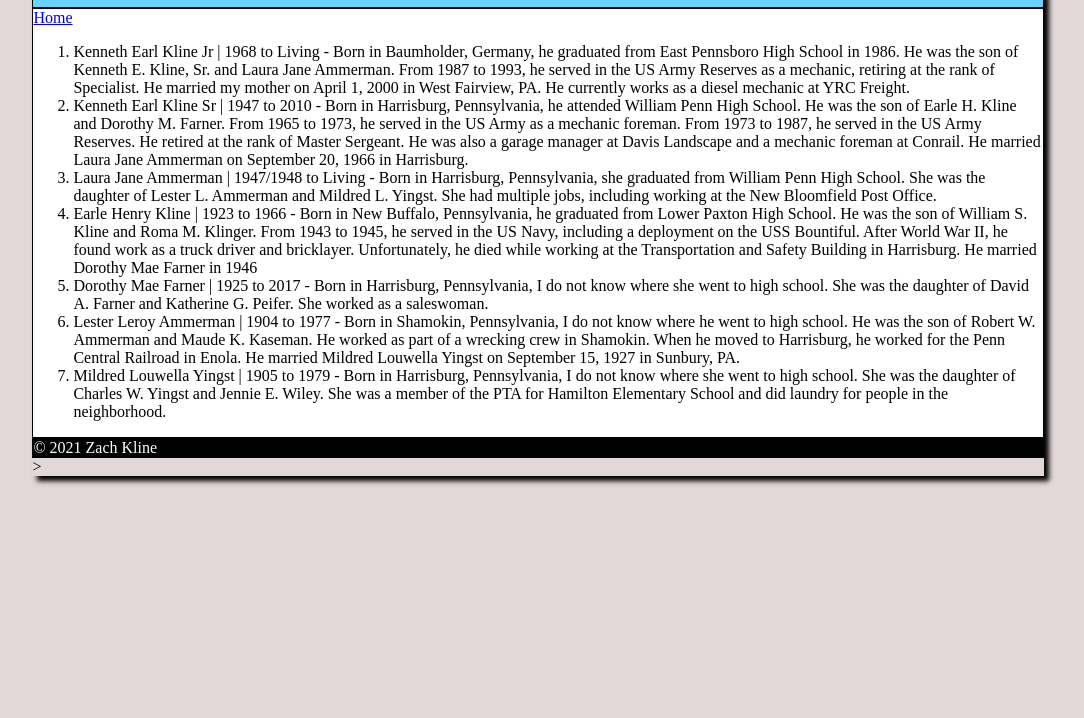
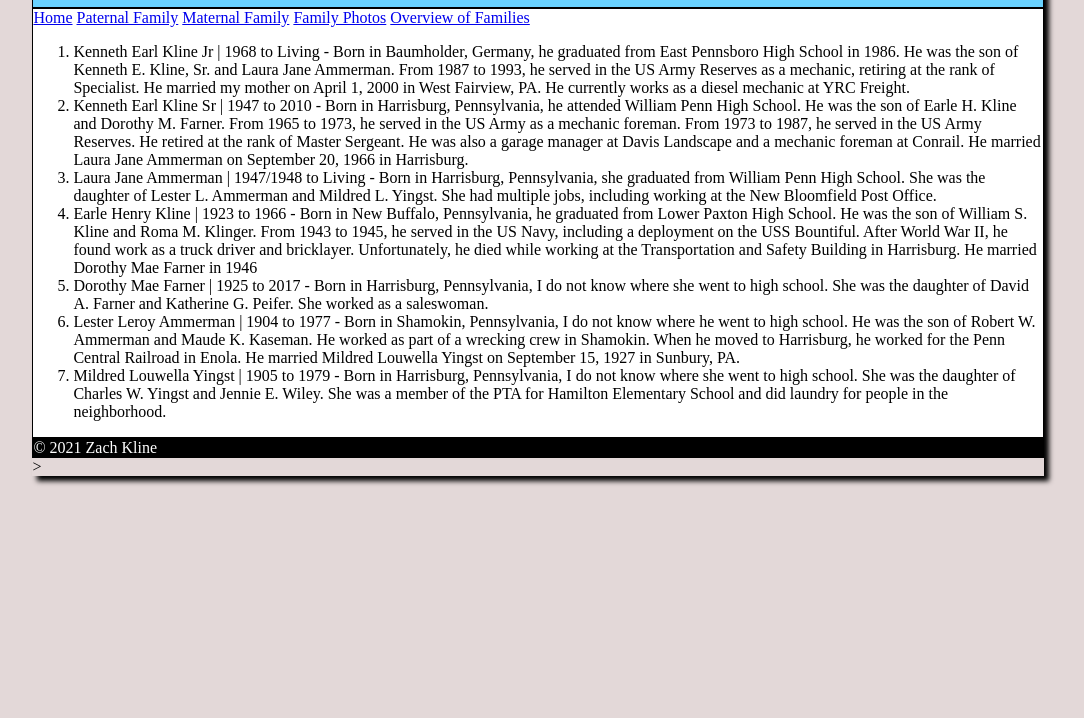
Before and after one commit to zkline12/zkline12.github.io, a plain HTML site: page Paternal.html in a window 1280 px wide. Shown: the part 82-800 px from the top of the page, without its empty margins (102-1186 px from the left). Drawn offline with Linux system fonts and the light colour scheme.

Commit message:
Update Paternal.html

```diff
--- a/Paternal.html
+++ b/Paternal.html
@@ -11,6 +11,10 @@
 			</header>
 			<div id="content">
 				<a href="https://zkline12.github.io/index.html">Home</a>
+				<a href="https://zkline12.github.io/Paternal.html">Paternal Family</a>
+				<a href="https://zkline12.github.io/Maternal.html">Maternal Family</a>
+				<a href="https://zkline12.github.io/Pictures.html">Family Photos</a>
+				<a href="https://zkline12.github.io/FamilyOverview.html">Overview of Families</a>
 				<ol>
 					<li>Kenneth Earl Kline Jr | 1968 to Living - Born in Baumholder, Germany, he graduated from East Pennsboro High School in 1986. He was the son of Kenneth E. Kline, Sr. and Laura Jane Ammerman. From 1987 to 1993, he served in the US Army Reserves as a mechanic, retiring at the rank of Specialist. He married my mother on April 1, 2000 in West Fairview, PA. He currently works as a diesel mechanic at YRC Freight.</li>
 					<li>Kenneth Earl Kline Sr | 1947 to 2010 - Born in Harrisburg, Pennsylvania, he attended William Penn High School. He was the son of Earle H. Kline and Dorothy M. Farner. From 1965 to 1973, he served in the US Army as a mechanic foreman. From 1973 to 1987, he served in the US Army Reserves. He retired at the rank of Master Sergeant. He was also a garage manager at Davis Landscape and a mechanic foreman at Conrail. He married Laura Jane Ammerman on September 20, 1966 in Harrisburg.</li>
```
